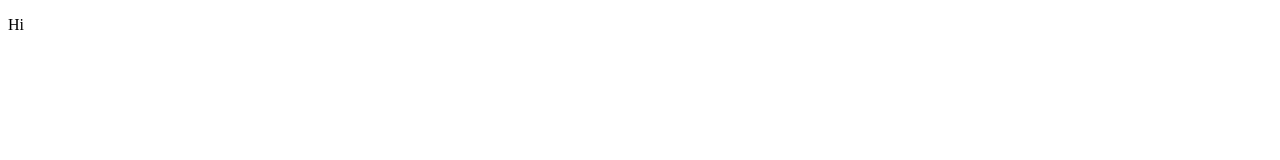
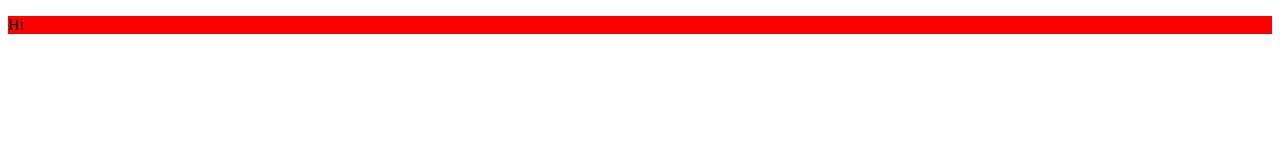
Before and after one commit to kelvinrunstrack/webdev, a plain HTML site: page index.html in a window 1280 px wide. Drawn offline with Linux system fonts and the light colour scheme.

Commit message:
Update index.html

```diff
--- a/index.html
+++ b/index.html
@@ -2,7 +2,7 @@
 <html>
 <head>
   <title>GoodMojo</title>
-  <link href=""/>
+  <link href="css.css" rel="stylesheet"/>
 </head>
 <body>
   <div class="top">
```
